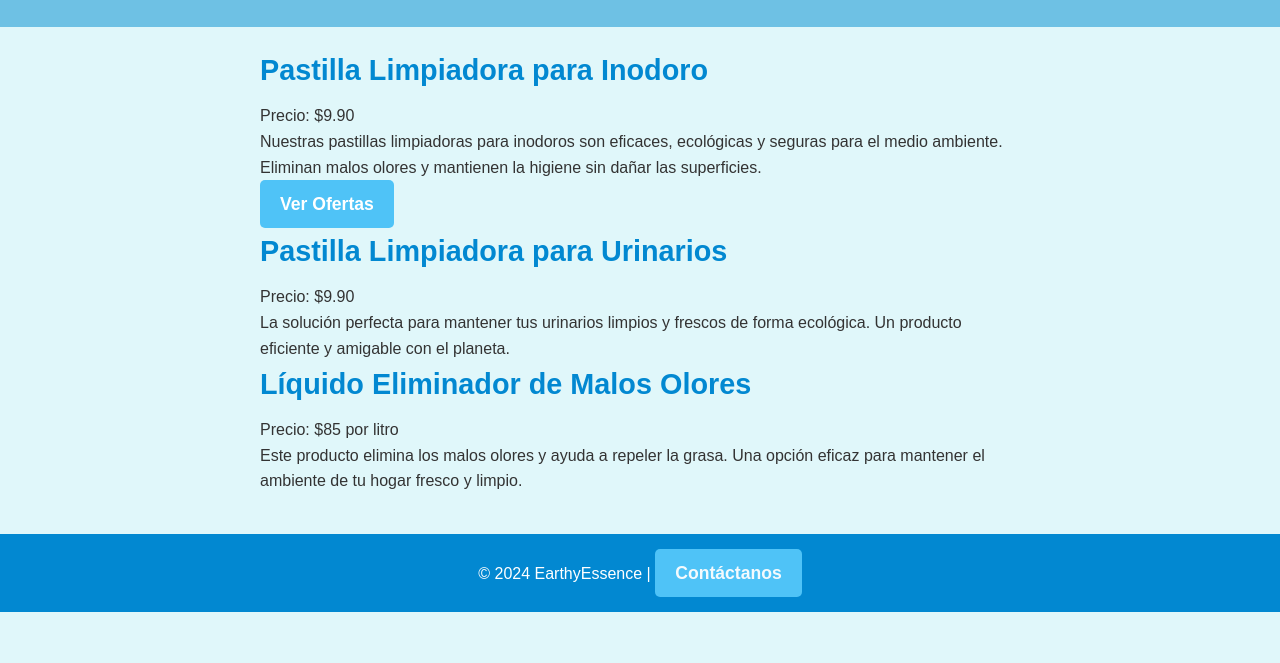
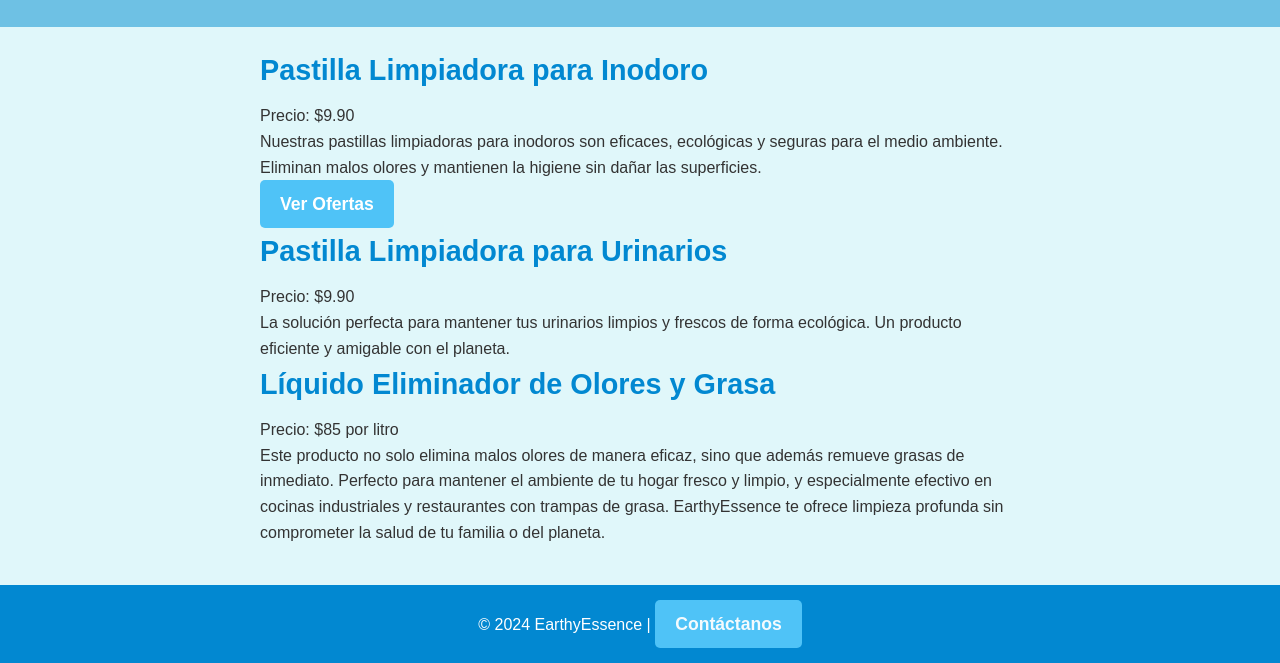
Before and after one commit to Earthyessence/Earthyessenceecuador, a plain HTML site: page productos.html in a window 1280 px wide. Shown: the part 195-858 px from the top of the page. Before the commit the page ends 807 px from the top, so only its background shows below. Drawn offline with Linux system fonts and the light colour scheme.

Commit message:
Update productos.html

```diff
--- a/productos.html
+++ b/productos.html
@@ -29,9 +29,9 @@
         </section>
 
         <section>
-            <h2>Líquido Eliminador de Malos Olores</h2>
+            <h2>Líquido Eliminador de Olores y Grasa</h2>
             <p>Precio: $85 por litro</p>
-            <p>Este producto elimina los malos olores y ayuda a repeler la grasa. Una opción eficaz para mantener el ambiente de tu hogar fresco y limpio.</p>
+            <p>Este producto no solo elimina malos olores de manera eficaz, sino que además remueve grasas de inmediato. Perfecto para mantener el ambiente de tu hogar fresco y limpio, y especialmente efectivo en cocinas industriales y restaurantes con trampas de grasa. EarthyEssence te ofrece limpieza profunda sin comprometer la salud de tu familia o del planeta.</p>
         </section>
     </div>
 
```
